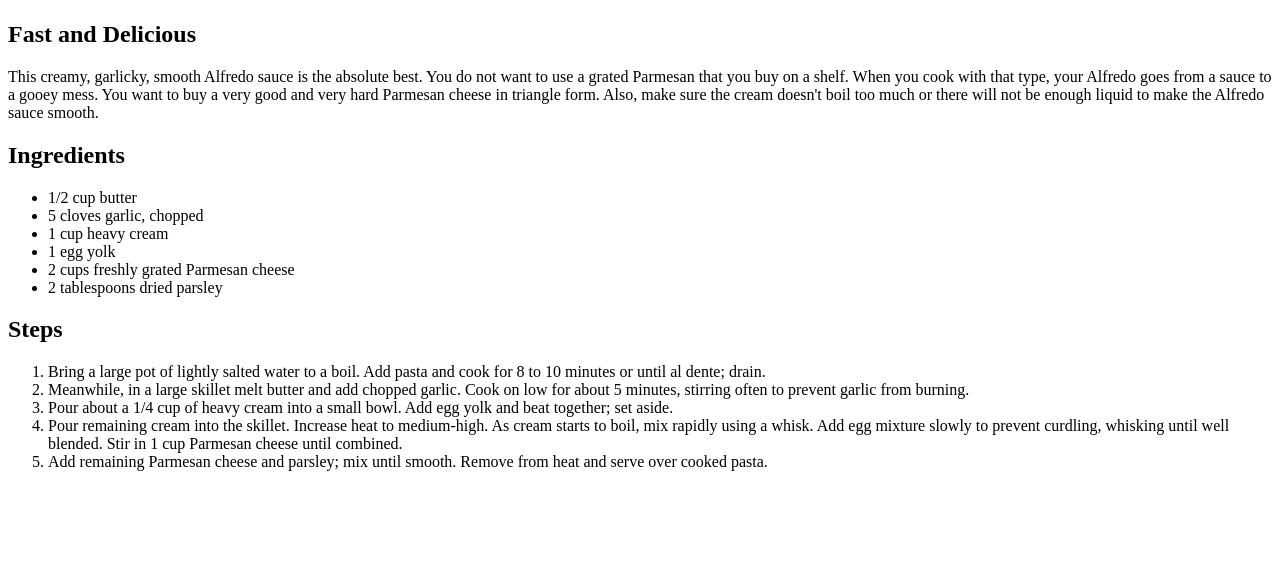
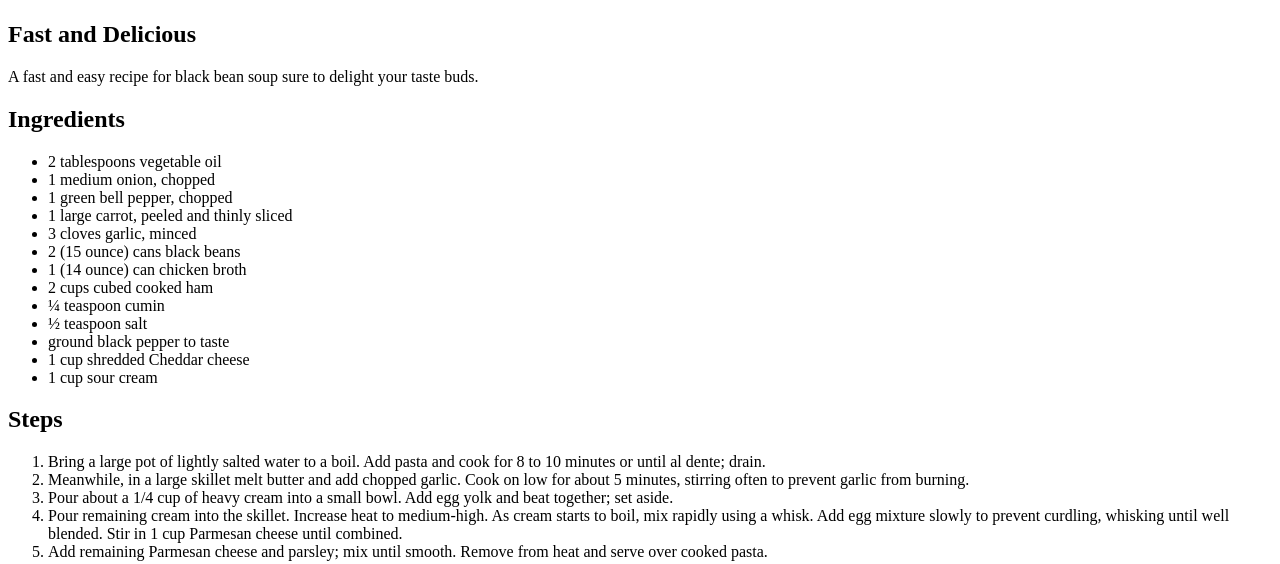
Before and after one commit to DarthSanso/odin-recipes, a plain HTML site: page recipes/blackbeansoup.html in a window 1280 px wide. Shown: the part 533-1097 px from the top of the page. Before the commit the page ends 1020 px from the top, so only its background shows below. Drawn offline with Linux system fonts and the light colour scheme.

Commit message:
Update description and ingredients

```diff
--- a/recipes/blackbeansoup.html
+++ b/recipes/blackbeansoup.html
@@ -12,17 +12,24 @@
 
     <h2>Fast and Delicious</h2>
 
-    <p>This creamy, garlicky, smooth Alfredo sauce is the absolute best. You do not want to use a grated Parmesan that you buy on a shelf. When you cook with that type, your Alfredo goes from a sauce to a gooey mess. You want to buy a very good and very hard Parmesan cheese in triangle form. Also, make sure the cream doesn't boil too much or there will not be enough liquid to make the Alfredo sauce smooth.</p>
+    <p>A fast and easy recipe for black bean soup sure to delight your taste buds.</p>
 
     <h2>Ingredients</h2>
 
     <ul>
-        <li>1/2 cup butter</li>
-        <li>5 cloves garlic, chopped</li>
-        <li>1 cup heavy cream</li>
-        <li>1 egg yolk</li>
-        <li>2 cups freshly grated Parmesan cheese</li>
-        <li>2 tablespoons dried parsley</li>
+        <li>2 tablespoons vegetable oil</li>
+        <li>1 medium onion, chopped</li>
+        <li>1 green bell pepper, chopped</li>
+        <li>1 large carrot, peeled and thinly sliced</li>
+        <li>3 cloves garlic, minced</li>
+        <li>2 (15 ounce) cans black beans</li>
+        <li>1 (14 ounce) can chicken broth</li>
+        <li>2 cups cubed cooked ham</li>
+        <li>¼ teaspoon cumin</li>
+        <li>½ teaspoon salt</li>
+        <li>ground black pepper to taste</li>
+        <li>1 cup shredded Cheddar cheese</li>
+        <li>1 cup sour cream</li>
     </ul>
 
     <h2>Steps</h2>
```
